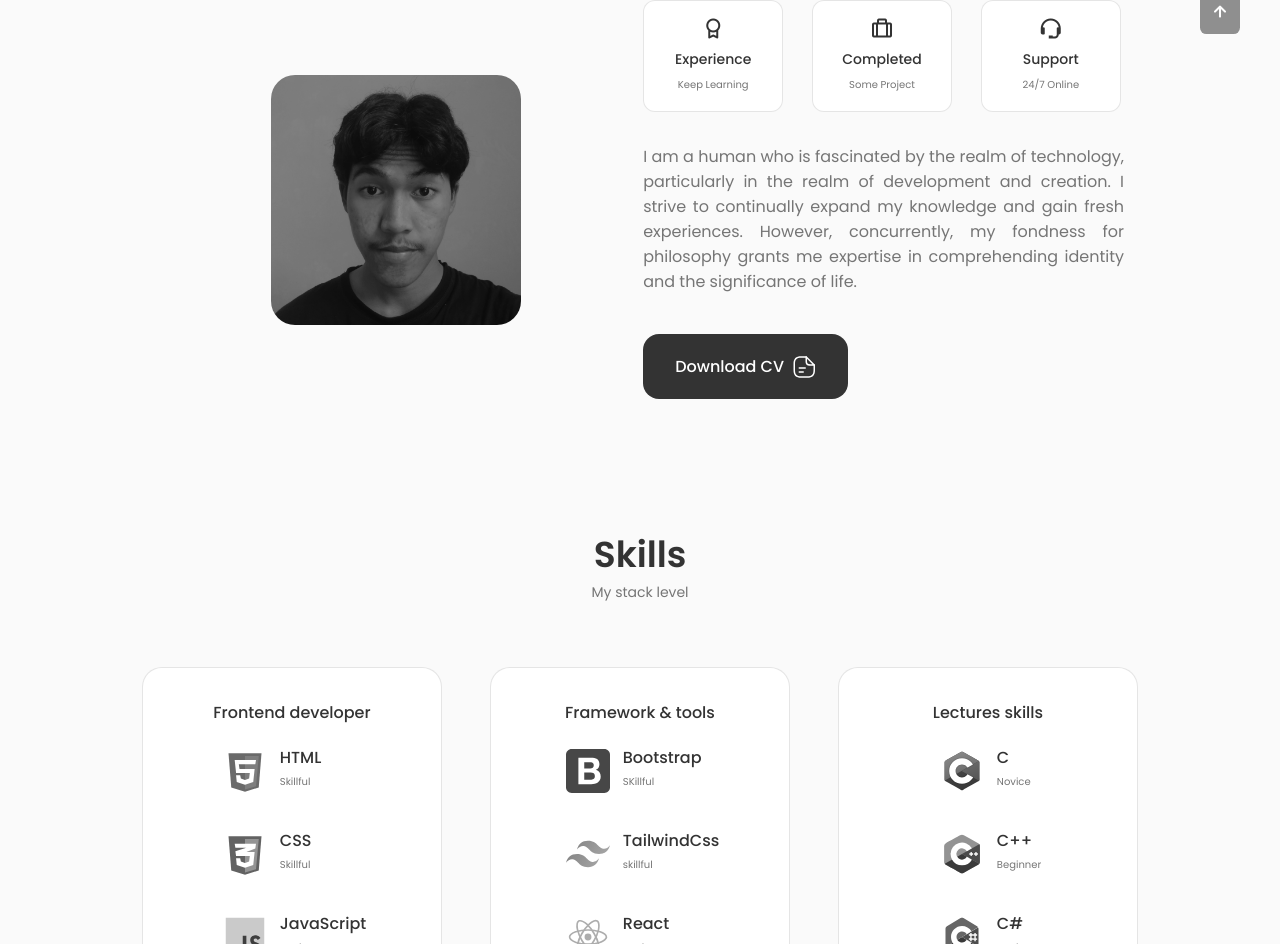
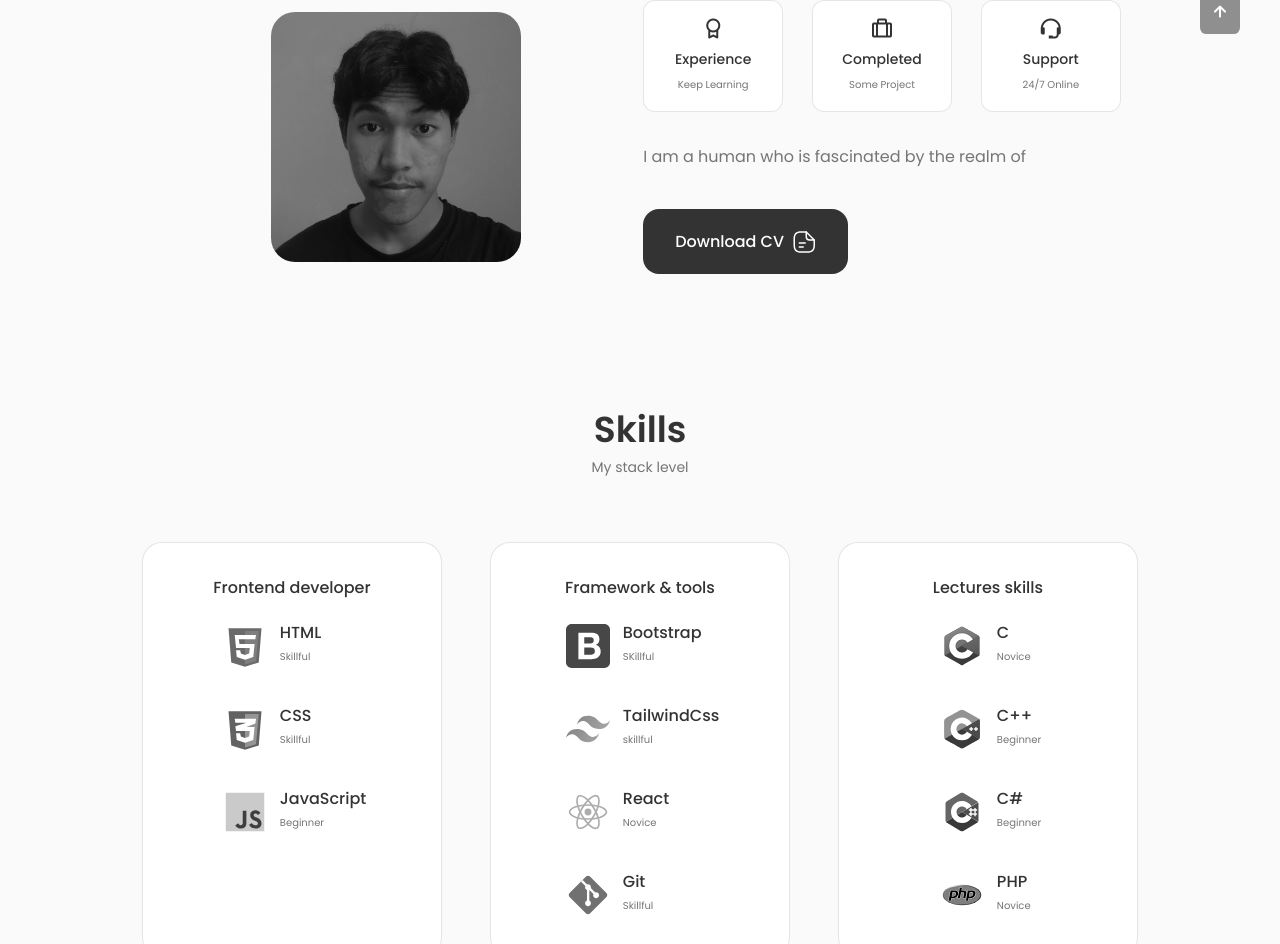
Before and after one commit to damar-glh/me, a React (Create React App) app: page / in a window 1280 px wide. Shown: the part 926-1870 px from the top of the page. Built offline with nearby package versions, Linux system fonts and the light colour scheme.

Commit message:
feature: add-animation-about

```diff
--- a/src/components/about/About.jsx
+++ b/src/components/about/About.jsx
@@ -1,10 +1,27 @@
-import React from 'react'
+import React, {useState, useEffect} from 'react'
 import "./about.css";
 import AboutImg from "../../assets/about.jpg";
 import CV from "../../assets/CV.pdf"
 import Info from './Info';
 
 const About = ({isDarkMode}) => {
+  const [animatedText, setAnimatedText] = useState('');
+  const text = " I am a human who is fascinated by the realm of technology, particularly in the realm of development and creation. I strive to continually expand my knowledge and gain fresh experiences. However, concurrently, my fondness for philosophy grants me expertise in comprehending identity and the significance of life. ";
+
+  useEffect(() => {
+    let currentIndex = 0;
+    const interval = setInterval(() => {
+      if (currentIndex < text.length) {
+        setAnimatedText(prevText => prevText + text[currentIndex]);
+        currentIndex++;
+      } else {
+        clearInterval(interval);
+      }
+    }, 100);
+
+    return () => clearInterval(interval);
+  }, [text]);
+
   return (
     <section className={`about section ${isDarkMode ? "dark-mode" : "light-mode"}`} id="about">
         <h2 className="section__title">About Me</h2>
@@ -14,7 +31,7 @@ const About = ({isDarkMode}) => {
               <div className="about__data">
                 <Info />
                 <p className="about__description">
-                I am a human who is fascinated by the realm of technology, particularly in the realm of development and creation. I strive to continually expand my knowledge and gain fresh experiences. However, concurrently, my fondness for philosophy grants me expertise in comprehending identity and the significance of life.
+                  {animatedText}
                 </p>
                 <a download="" href={CV} className="button button--flex">Download CV
                 <svg
```
